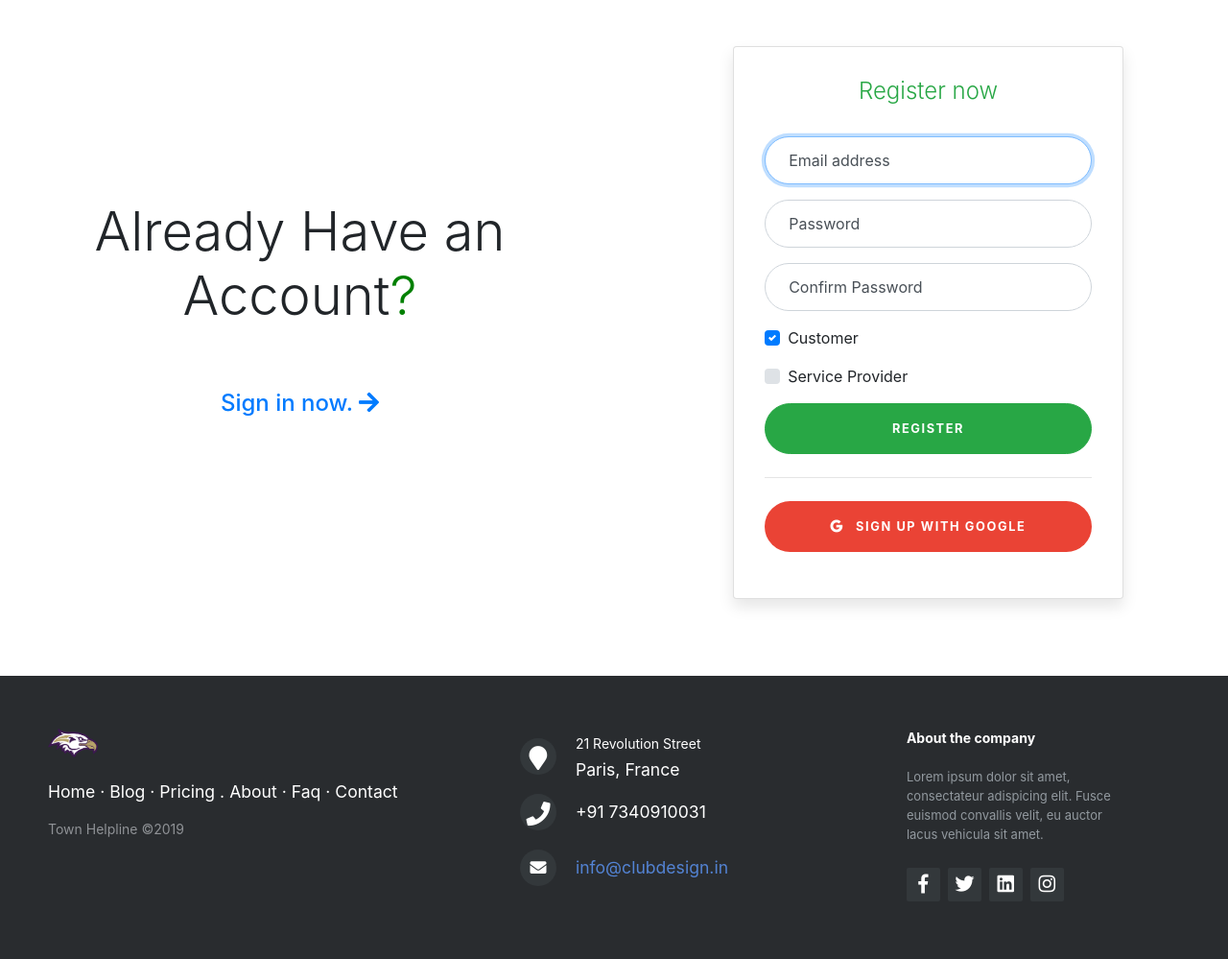
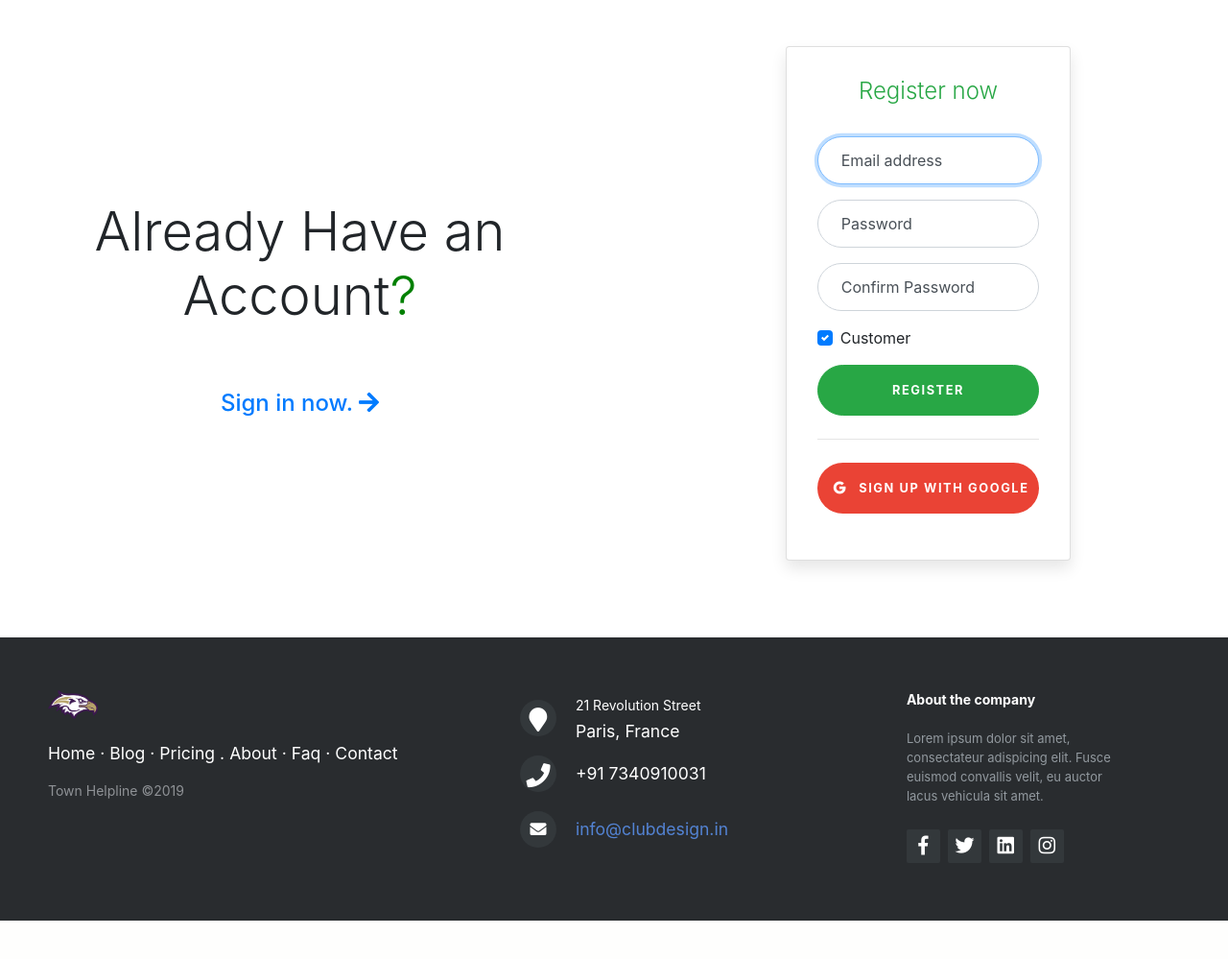
Before and after one commit to hardilsingh/maintainence, a PHP site: page /signup.php in a window 1280 px wide. Shown: the part 61-1060 px from the top of the page at 96% size. After the commit the page ends 1020 px from the top, so only its background shows below. Run offline with PHP 8.4, Linux system fonts and the light colour scheme.

Commit message:
15-04-19

```diff
--- a/forgot_password.php
+++ b/forgot_password.php
@@ -126,7 +126,7 @@
                             <div class="row">
                                 <div class="col-sm-9 col-md-9 col-lg-8 mx-auto">
                                     <div class="form-label-group">
-                                        <input type="number" role="textbox" name="otp" id="inputotp" class="form-control" placeholder="OTP" required autofocus>
+                                        <input type="text" maxlength="4" role="textbox" name="otp" id="inputotp" class="form-control" placeholder="OTP" required autofocus>
                                         <label for="inputotp" role="note">OTP<span style="color:red">*</span></label>
                                     </div>
                                 </div>
--- a/includes/request.php
+++ b/includes/request.php
@@ -56,7 +56,7 @@ if ($session->is_signed_in()) {
         <fieldset>
             <input placeholder="Your Phone Number"  value="<?php if ($session->is_signed_in()) {
                                                                 echo htmlentities($instant_service->user_ph);
-                                                            }  ?>" type="tel" name="ph" tabindex="2" required>
+                                                            }  ?>" type="tel" maxlength="10" minlength="10" name="ph" tabindex="2" required>
         </fieldset>
         <fieldset>
             <input placeholder="Address" type="text" value="<?php if ($session->is_signed_in()) {
--- a/signup.php
+++ b/signup.php
@@ -80,7 +80,7 @@ if (isset($_POST['register'])) {
             </div>
 
 
-            <div class="col-sm-8 col-md-6 col-lg-4 col-xl-4 mx-auto" role="columnheader">
+            <div class="col-sm-6 col-md-5 col-lg-3 mx-auto" role="columnheader">
                 <div class="card card-signin my-5">
                     <div class="card-body">
                         <h5 class="card-title text-center text-success" role="heading">Register now</h5>
@@ -104,10 +104,7 @@ if (isset($_POST['register'])) {
                                 <input type="radio" checked class="custom-control-input" name="designation" value="customer" id="customCheck1">
                                 <label class="custom-control-label" for="customCheck1">Customer</label>
                             </div>
-                            <div role="checkbox" class="custom-control custom-checkbox mb-3">
-                                <input type="radio" class="custom-control-input" name="designation" value="provider" id="provider">
-                                <label class="custom-control-label" for="provider">Service Provider</label>
-                            </div>
+
                             <button role="button" class="btn btn-lg btn-success btn-block text-uppercase" name="register" type="submit">Register</button>
                             <hr class="my-4">
                             <button role="button" class="btn btn-lg btn-google btn-block text-uppercase" type="submit"><i class="fab fa-google mr-2"></i>
--- a/update_profile.php
+++ b/update_profile.php
@@ -89,7 +89,7 @@ if (isset($_GET['update_profile'])) {
                                 </div>
 
                                 <div class="form-label-group">
-                                    <input type="number" maxlength="10" name="ph" value="<?php echo $user->user_ph ?>" role="textbox" name="password" id="inputPassword" class="form-control" placeholder="Password" required>
+                                    <input type="tel" maxlength="10" minlength="10"  name="ph" value="<?php echo $user->user_ph ?>" role="textbox" name="password" id="inputPassword" class="form-control" placeholder="Password" required>
                                     <label for="inputPassword">Phone Number*</label>
                                 </div>
                                 <div class="form-label-group">
```
